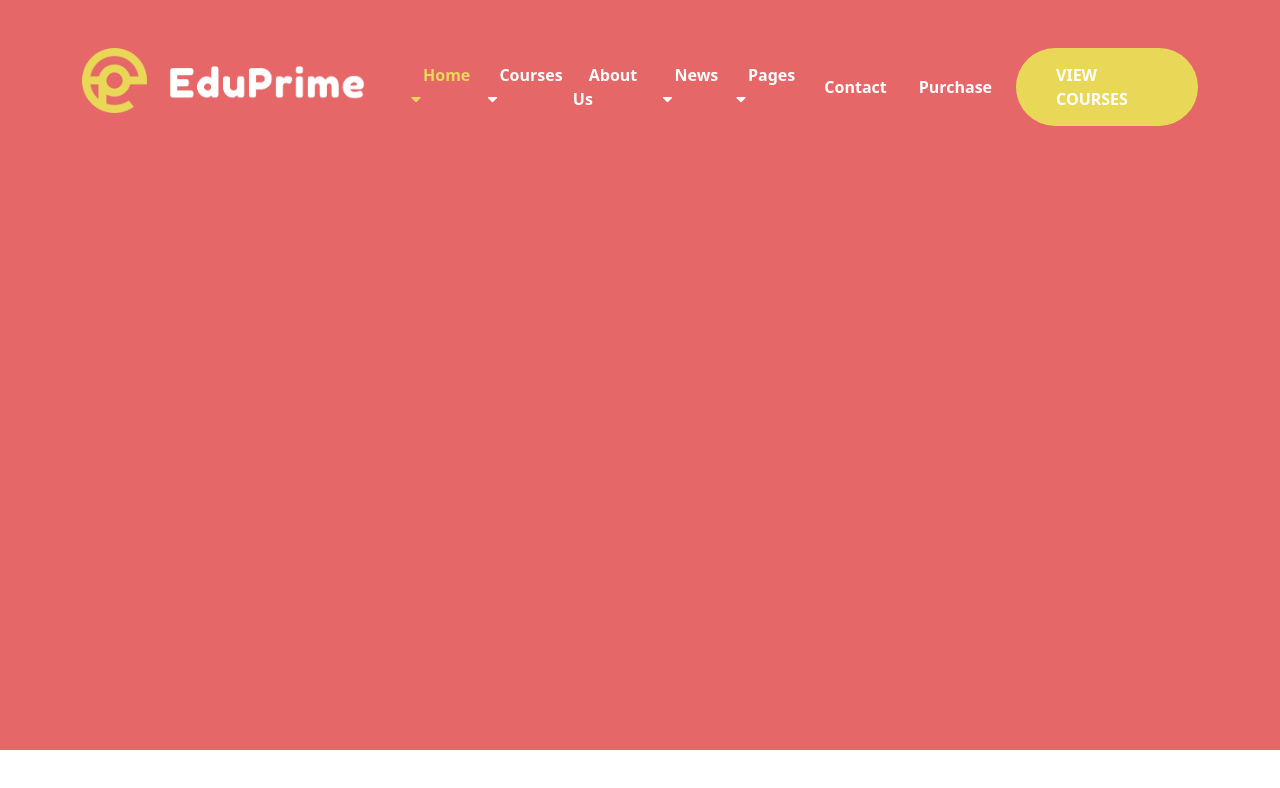
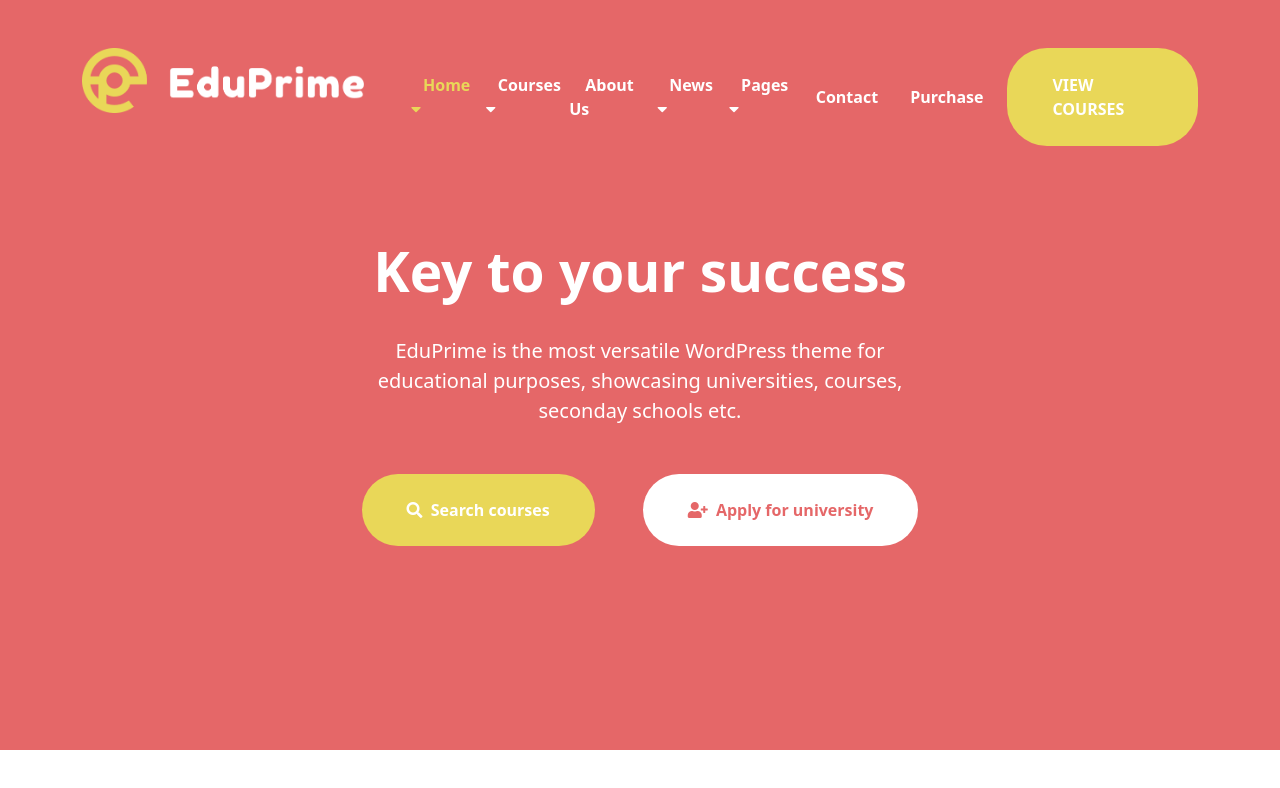
Before and after one commit to Giorgio-24/proj-html-vuejs, a Vue app: page / in a window 1280 px wide. Shown: the top 788 px of the page. Built offline with nearby package versions, Linux system fonts and the light colour scheme.

Commit message:
header-bottom-done

```diff
--- a/src/assets/scss/_utils.scss
+++ b/src/assets/scss/_utils.scss
@@ -3,8 +3,24 @@
 }
 
 .big-button{
-  padding: 15px 40px;
+  padding: 25px 45px;
   border-radius: 40px;
-/*   display: flex;
-  align-items: center;  */
 }
+
+//^COLORS
+
+.color-yellow {
+  color: $both-yellow;
+}
+
+.color-red{
+  color: $both-red;
+}
+
+.bg-yellow {
+  background-color: $both-yellow;
+}
+
+.bg-red{
+  background-color: $both-red;
+}
--- a/src/components/HeaderBottom.vue
+++ b/src/components/HeaderBottom.vue
@@ -1,5 +1,19 @@
 <template>
-  <div></div>
+  <section class="row">
+    <h2 class="col-12 fw-bold text-white text-center">Key to your success</h2>
+    <div class="col-6 offset-3 fs-5 text-white text-center my-4">
+      EduPrime is the most versatile WordPress theme for educational purposes,
+      showcasing universities, courses, seconday schools etc.
+    </div>
+    <div class="col-12 text-center mt-5">
+      <a href="#" class="big-button bg-yellow text-white fw-bold me-5"
+        ><i class="fas fa-search me-1"></i> Search courses</a
+      >
+      <a href="#" class="big-button bg-white fw-bold color-red"
+        ><i class="fas fa-user-plus me-1"></i> Apply for university</a
+      >
+    </div>
+  </section>
 </template>
 
 <script>
@@ -9,4 +23,11 @@ export default {
 </script>
 
 <style lang="scss" scoped>
+section {
+  margin-top: 125px;
+}
+
+h2 {
+  font-size: 55px;
+}
 </style>
--- a/src/components/HeaderTop.vue
+++ b/src/components/HeaderTop.vue
@@ -62,11 +62,4 @@ export default {
 #header-top {
   height: 65px;
 }
-.color-yellow {
-  color: $both-yellow;
-}
-
-.bg-yellow {
-  background-color: $both-yellow;
-}
 </style>
```
